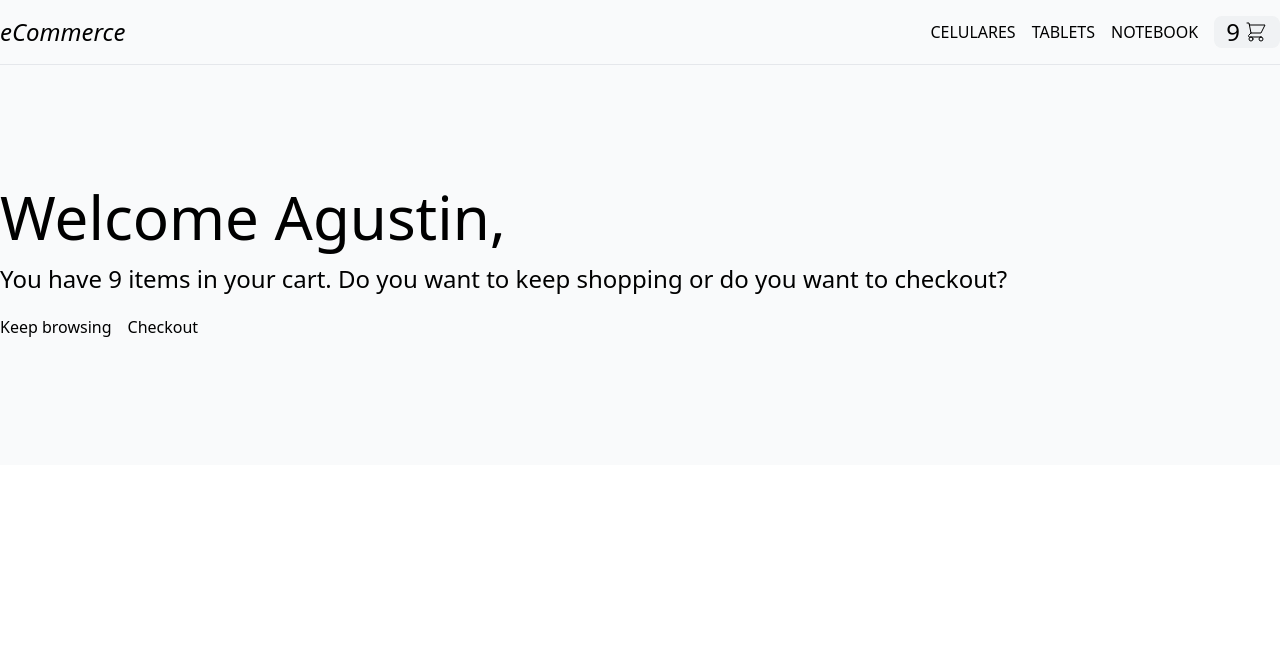
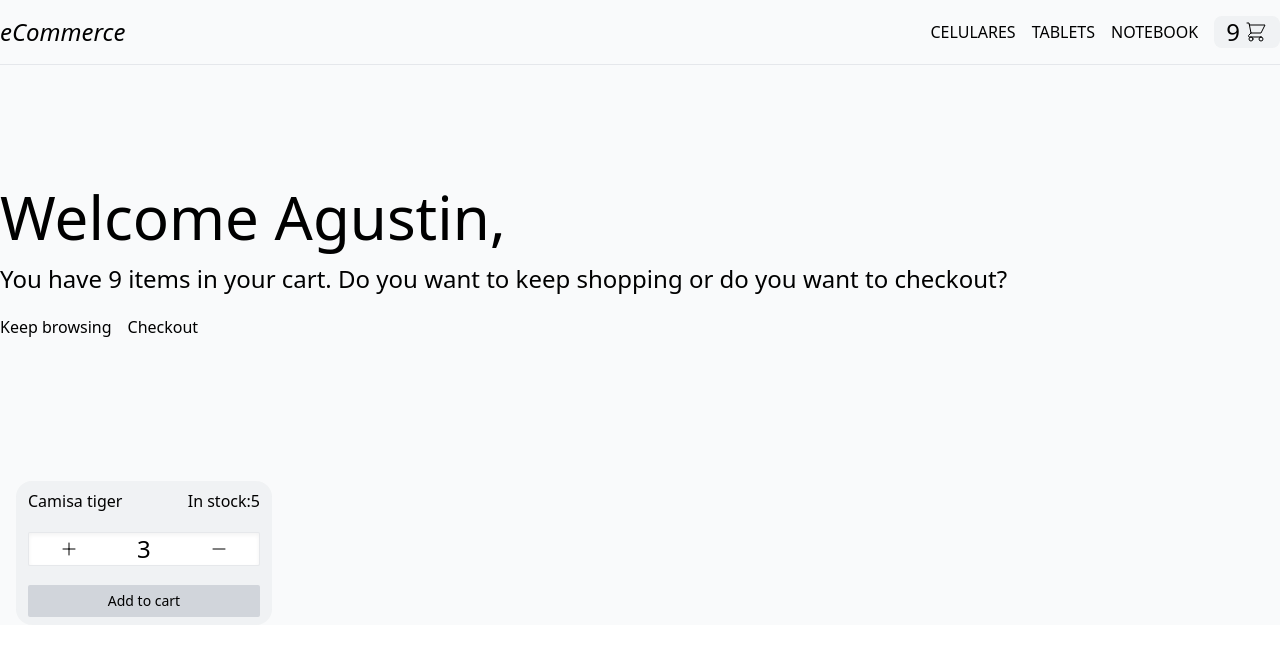
Before and after one commit to agreco88/ecommerce-greco, a React (Create React App) app: page / in a window 1280 px wide. Shown: the top 664 px of the page. Built offline with nearby package versions, Linux system fonts and the light colour scheme.

Commit message:
Added ItemCount component

```diff
--- a/src/App.js
+++ b/src/App.js
@@ -1,3 +1,4 @@
+import ItemCount from "./components/ItemCount";
 import ItemListCointainer from "./components/ItemListContainer";
 import Navbar from "./components/Navbar";
 
@@ -10,6 +11,13 @@ function App() {
         greeting="Welcome"
         cartItemCount="9"
       />
+
+      <ItemCount
+        itemName="Camisa tiger"
+        stock={5}
+        initialNumber={2}
+        onAdd={null}
+      />
     </div>
   );
 }
--- /dev/null
+++ b/src/components/ItemCount.js
@@ -0,0 +1,62 @@
+import { useState, useEffect } from "react";
+import { PlusSmIcon, MinusSmIcon } from "@heroicons/react/outline";
+
+const ItemCount = ({ itemName, stock, initialNumber, onAdd }) => {
+  const [count, setCount] = useState(stock - initialNumber);
+  const [inStock, setInStock] = useState(stock);
+
+  useEffect(() => {
+    console.log("Running useEffect");
+    // Specify how to clean up after this effect:
+    return function cleanup() {
+      console.log("Running useEffect cleanup");
+    };
+  }, [count]);
+
+  const incrementItems = () => {
+    setCount(count + 1);
+    setInStock(inStock - 1);
+  };
+  const decrementItems = () => {
+    setCount(count - 1);
+    setInStock(inStock + 1);
+  };
+
+  return (
+    <div className="m-4 flex flex-col justify-around items-center gap-1 rounded-2xl bg-gray-400 px-3 bg-opacity-10 transition-all duration-200 sm:w-1/3 md:w-1/5 h-36 content-around relative">
+      <div className="flex  w-full justify-between">
+        <span className="font-light">{itemName}</span>
+        <span className="font-thin">
+          <span>In stock:</span>
+          <span className="font-normal">{inStock}</span>
+        </span>
+      </div>
+
+      <div className="flex bg-white rounded-sm shadow-inner border border-gray-400 border-opacity-25 w-full justify-around">
+        <button
+          onClick={() => incrementItems()}
+          disabled={inStock === 0 && "disabled"}
+          className={inStock === 0 ? "opacity-10" : "opacity-100"}
+        >
+          <PlusSmIcon className="h-6" />
+        </button>
+        <span className="text-2xl font-light shadow-2xl">{count}</span>
+        <button
+          onClick={() => decrementItems()}
+          disabled={count === 0 && "disabled"}
+          className={count === 0 ? "opacity-10" : "opacity-100"}
+        >
+          <MinusSmIcon className="h-6" />
+        </button>
+      </div>
+      <button
+        className="w-full bg-gray-300 font-thin text-sm h-8 rounded-sm"
+        onClick={() => console.log("Todo ADD function")}
+      >
+        Add to cart
+      </button>
+    </div>
+  );
+};
+
+export default ItemCount;
```
